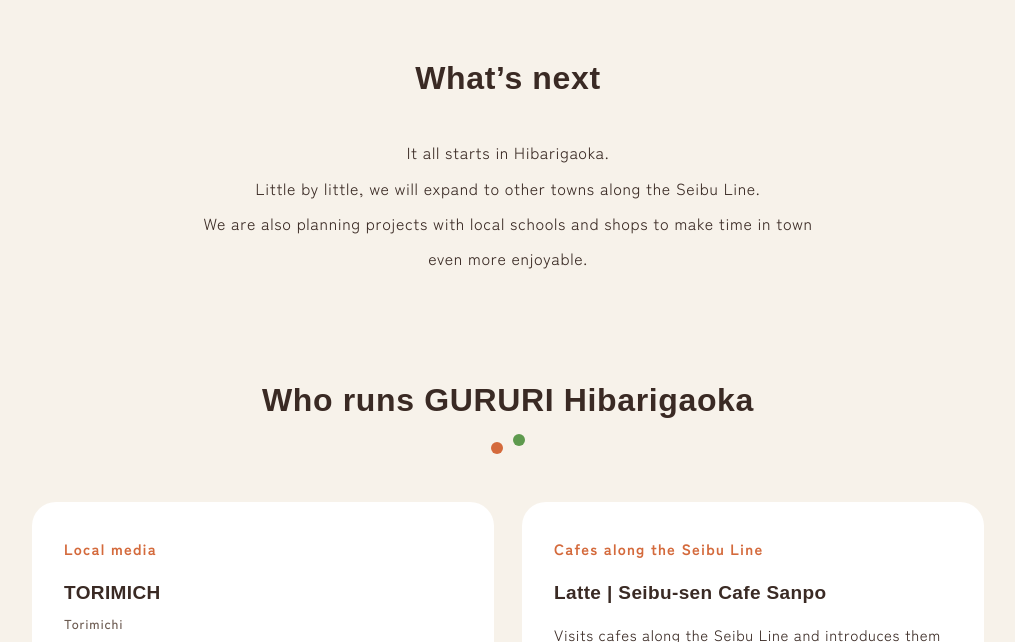
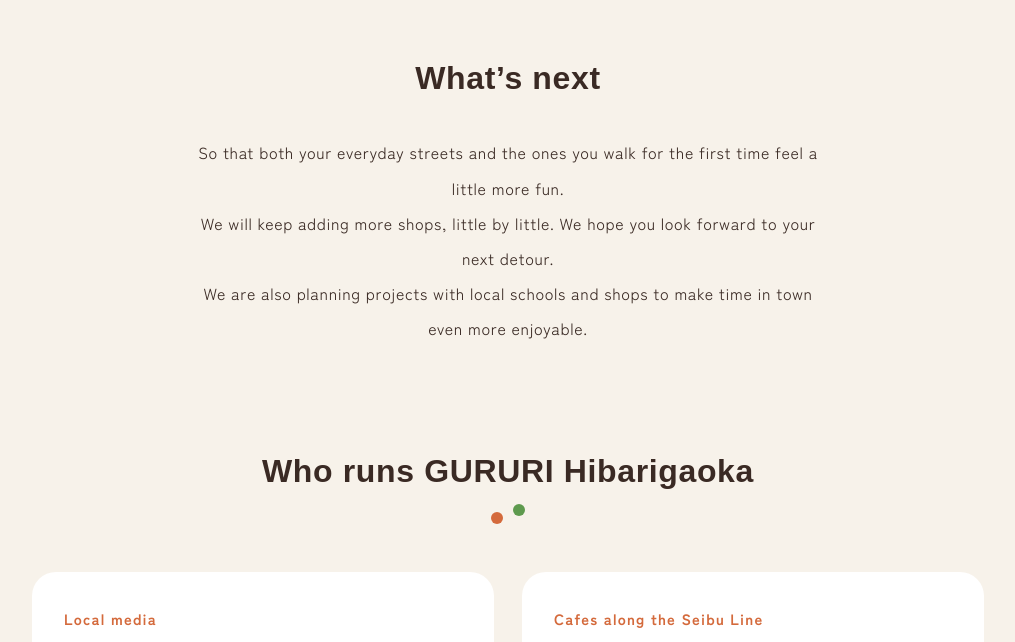
Before and after one commit to peoplexpeoplecreateenjoy1-star/gururi, a plain HTML site: page concept.html in a window 1280 px wide. Shown: the part 1820-2462 px from the top of the page, without its empty margins (132-1147 px from the left). Drawn offline with Linux system fonts and the light colour scheme; a web font is replaced by a local one.

Commit message:
Add files via upload

```diff
--- a/concept.html
+++ b/concept.html
@@ -106,8 +106,8 @@
 <section class="next" aria-labelledby="next-title">
 <h2 id="next-title" class="sec-title" data-i18n="next.h">これから</h2>
 <div class="next-tx">
-<p data-i18n="next.p1">はじまりは、ひばりが丘から。</p>
-<p data-i18n="next.p2">これから少しずつ、西武線沿線のまちへも広げていきます。</p>
+<p data-i18n="next.p1">いつもの道も、はじめての道も、ちょっと楽しくなるように。</p>
+<p data-i18n="next.p2">載っているお店は、これからも少しずつ増えていきます。次の寄り道を、楽しみにしていてください。</p>
 <p data-i18n="next.p3">地域の学校やお店と一緒に、まちで過ごす時間がもっと楽しくなる企画も考えています。</p>
 </div>
 </section>
@@ -174,7 +174,7 @@
 </footer>
 
 <script src="config.js?v=20261115c"></script>
-<script src="i18n.js?v=20261115c"></script>
+<script src="i18n.js?v=20261116a"></script>
 <script src="app.js?v=20261115c"></script>
 </body>
 </html>
--- a/i18n.js
+++ b/i18n.js
@@ -101,8 +101,8 @@
     'view.p3': ['まちの潤いにつながっていくこと。', 'and brings richness to the town.', '마을을 풍요롭게 하는 것으로 이어지는 것.', '進而滋潤整個街區。'],
     'view.p4': ['ぐるりが目指しているのは、そんな景色です。', 'That is the scene GURURI hopes to see.', '구루리가 바라는 것은 그런 풍경입니다.', '這就是 GURURI 嚮往的風景。'],
     'next.h': ['これから', 'What’s next', '앞으로', '接下來'],
-    'next.p1': ['はじまりは、ひばりが丘から。', 'It all starts in Hibarigaoka.', '시작은 히바리가오카에서.', '從雲雀丘（Hibarigaoka）開始。'],
-    'next.p2': ['これから少しずつ、西武線沿線のまちへも広げていきます。', 'Little by little, we will expand to other towns along the Seibu Line.', '앞으로 조금씩 세이부선 연선의 마을로도 넓혀 갈 예정입니다.', '接下來會一步步擴展到西武線沿線的其他街區。'],
+    'next.p1': ['いつもの道も、はじめての道も、ちょっと楽しくなるように。', 'So that both your everyday streets and the ones you walk for the first time feel a little more fun.', '늘 다니던 길도, 처음 걷는 길도 조금 더 즐거워지도록.', '讓熟悉的路，和第一次走的路，都變得更有趣一點。'],
+    'next.p2': ['載っているお店は、これからも少しずつ増えていきます。次の寄り道を、楽しみにしていてください。', 'We will keep adding more shops, little by little. We hope you look forward to your next detour.', '소개하는 가게는 앞으로도 조금씩 늘어날 예정입니다. 다음 들를 곳을 기대해 주세요.', '介紹的店家今後也會一點一點增加。敬請期待下一次的順道之旅。'],
     'team.h': ['<span class="nw">ぐるり ひばりヶ丘の</span><span class="nw">運営者</span>', 'Who runs GURURI Hibarigaoka', '구루리 히바리가오카 운영자', 'GURURI Hibarigaoka 的營運者'],
     'team.t.role': ['地域メディア', 'Local media', '지역 미디어', '在地媒體'],
     'team.t.name': ['TORIMICH', 'TORIMICH', 'TORIMICH', 'TORIMICH'],
```
